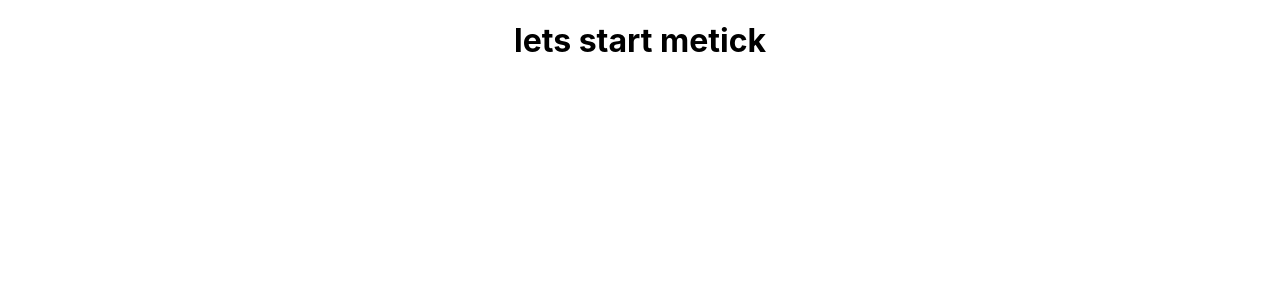
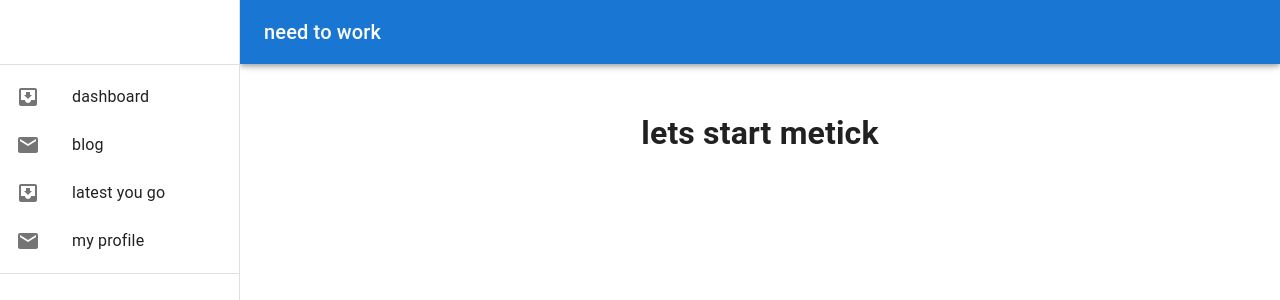
Before and after one commit to lalukrish/metick-frontend, a React (Create React App) app: page / in a window 1280 px wide. Shown: the top 300 px of the page. Built offline with nearby package versions, Linux system fonts and the light colour scheme.

Commit message:
feat:sidebar started

```diff
--- a/package.json
+++ b/package.json
@@ -3,6 +3,10 @@
   "version": "0.1.0",
   "private": true,
   "dependencies": {
+    "@emotion/react": "^11.11.1",
+    "@emotion/styled": "^11.11.0",
+    "@mui/icons-material": "^5.14.12",
+    "@mui/material": "^5.14.12",
     "@testing-library/jest-dom": "^5.17.0",
     "@testing-library/react": "^13.4.0",
     "@testing-library/user-event": "^13.5.0",
--- a/src/App.js
+++ b/src/App.js
@@ -1,9 +1,10 @@
 import "./App.css";
+import ResponsiveDrawer from "./components/navbar-sidebar";
 
 function App() {
   return (
     <div className="App">
-      <h1>lets start metick</h1>
+      <ResponsiveDrawer />
     </div>
   );
 }
--- /dev/null
+++ b/src/components/navbar-sidebar.js
@@ -0,0 +1,132 @@
+import * as React from "react";
+import AppBar from "@mui/material/AppBar";
+import Box from "@mui/material/Box";
+import CssBaseline from "@mui/material/CssBaseline";
+import Divider from "@mui/material/Divider";
+import Drawer from "@mui/material/Drawer";
+import IconButton from "@mui/material/IconButton";
+import InboxIcon from "@mui/icons-material/MoveToInbox";
+import List from "@mui/material/List";
+import ListItem from "@mui/material/ListItem";
+import ListItemButton from "@mui/material/ListItemButton";
+import ListItemIcon from "@mui/material/ListItemIcon";
+import ListItemText from "@mui/material/ListItemText";
+import MailIcon from "@mui/icons-material/Mail";
+import MenuIcon from "@mui/icons-material/Menu";
+import Toolbar from "@mui/material/Toolbar";
+import Typography from "@mui/material/Typography";
+
+const drawerWidth = 240;
+
+export default function ResponsiveDrawer(props) {
+  const { window } = props;
+  const [mobileOpen, setMobileOpen] = React.useState(false);
+
+  const handleDrawerToggle = () => {
+    setMobileOpen(!mobileOpen);
+  };
+
+  const drawer = (
+    <div>
+      <Toolbar />
+      <Divider />
+      <List>
+        {["dashboard", "blog", "latest you go", "my profile"].map(
+          (text, index) => (
+            <ListItem key={text} disablePadding>
+              <ListItemButton>
+                <ListItemIcon>
+                  {index % 2 === 0 ? <InboxIcon /> : <MailIcon />}
+                </ListItemIcon>
+                <ListItemText primary={text} />
+              </ListItemButton>
+            </ListItem>
+          )
+        )}
+      </List>
+      <Divider />
+    </div>
+  );
+
+  const container =
+    window !== undefined ? () => window().document.body : undefined;
+
+  return (
+    <Box sx={{ display: "flex" }}>
+      <CssBaseline />
+      <AppBar
+        position="fixed"
+        sx={{
+          width: { sm: `calc(100% - ${drawerWidth}px)` },
+          ml: { sm: `${drawerWidth}px` },
+        }}
+      >
+        <Toolbar>
+          <IconButton
+            color="inherit"
+            aria-label="open drawer"
+            edge="start"
+            onClick={handleDrawerToggle}
+            sx={{ mr: 2, display: { sm: "none" } }}
+          >
+            <MenuIcon />
+          </IconButton>
+          <Typography variant="h6" noWrap component="div">
+            need to work
+          </Typography>
+        </Toolbar>
+      </AppBar>
+      <Box
+        component="nav"
+        sx={{ width: { sm: drawerWidth }, flexShrink: { sm: 0 } }}
+        aria-label="mailbox folders"
+      >
+        {/* The implementation can be swapped with js to avoid SEO duplication of links. */}
+        <Drawer
+          container={container}
+          variant="temporary"
+          open={mobileOpen}
+          onClose={handleDrawerToggle}
+          ModalProps={{
+            keepMounted: true, // Better open performance on mobile.
+          }}
+          sx={{
+            display: { xs: "block", sm: "none" },
+            "& .MuiDrawer-paper": {
+              boxSizing: "border-box",
+              width: drawerWidth,
+            },
+          }}
+        >
+          {drawer}
+        </Drawer>
+        <Drawer
+          variant="permanent"
+          sx={{
+            display: { xs: "none", sm: "block" },
+            "& .MuiDrawer-paper": {
+              boxSizing: "border-box",
+              width: drawerWidth,
+            },
+          }}
+          open
+        >
+          {drawer}
+        </Drawer>
+      </Box>
+      <Box
+        component="main"
+        sx={{
+          flexGrow: 1,
+          p: 3,
+          width: { sm: `calc(100% - ${drawerWidth}px)` },
+        }}
+      >
+        <Toolbar />
+        <Typography>
+          <h1>lets start metick</h1>
+        </Typography>
+      </Box>
+    </Box>
+  );
+}
```
Also changed, not shown: 1 other file (tests, documents, lock files or other folders).
